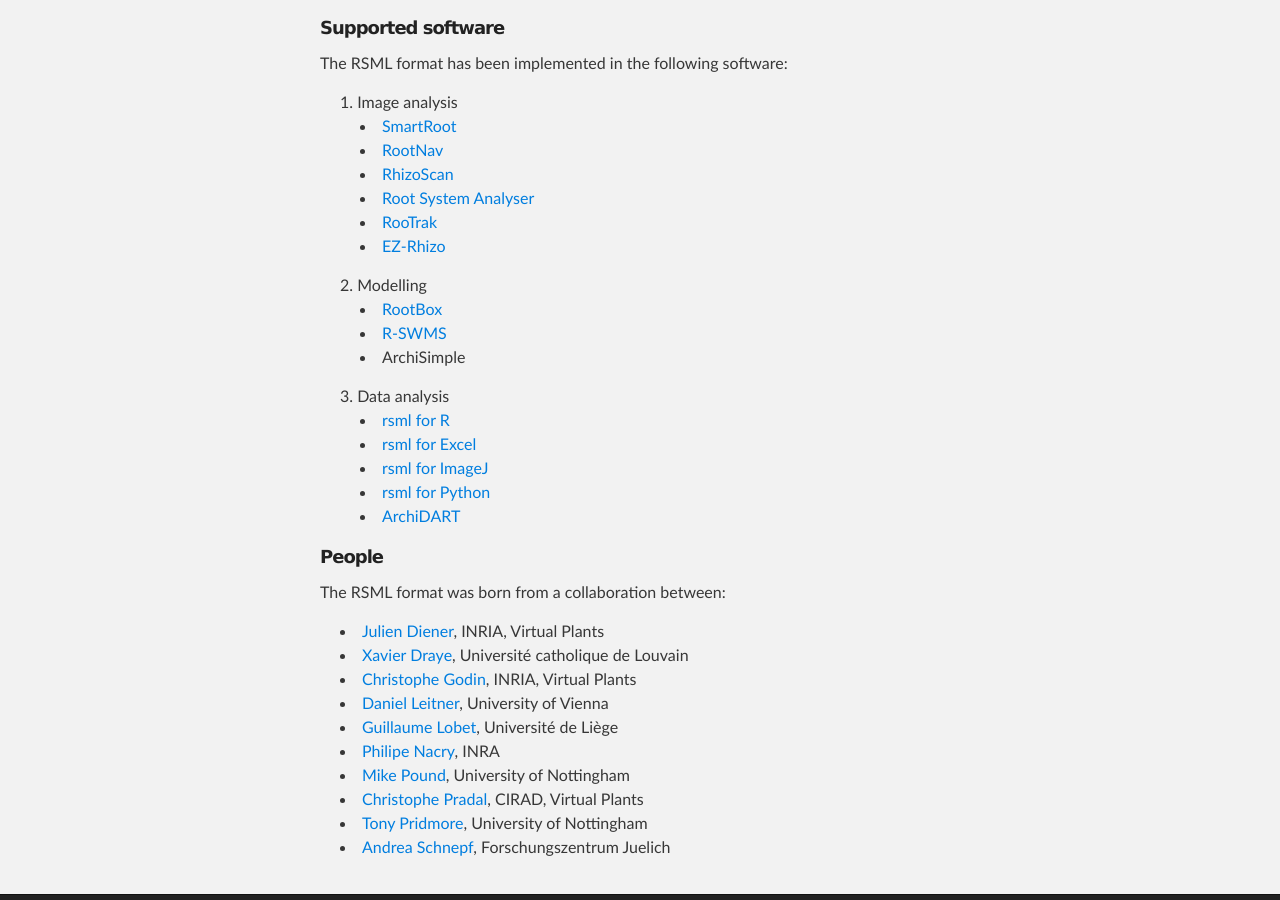
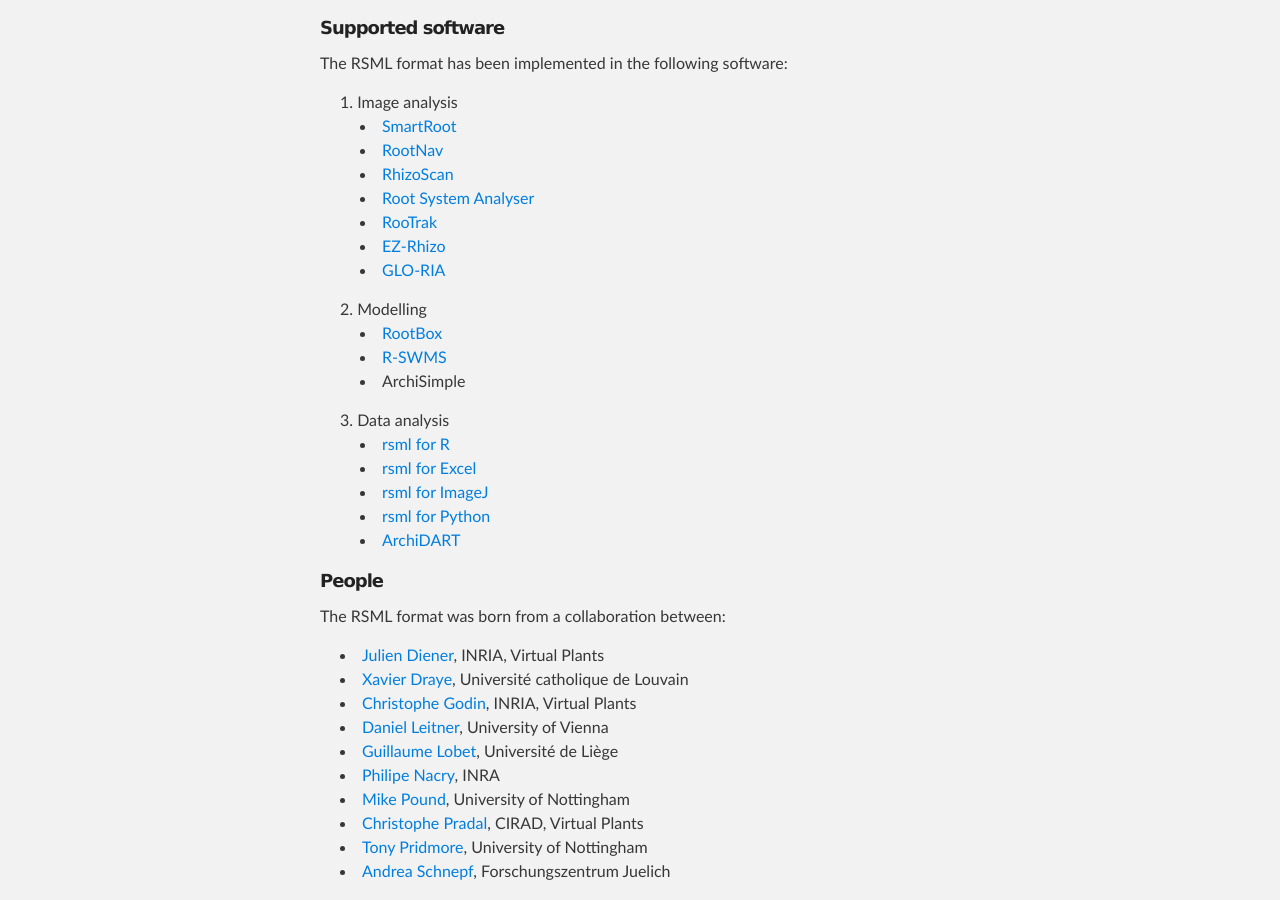
Before and after one commit to RootSystemML/RootSystemML.github.io, a Jekyll site: the page built from index.md, in a window 1280 px wide and 900 px high, scrolled down 1051 px. Built offline with Jekyll 4.4.1, drawn with Linux system fonts in a browser that asks for light colours.

Commit message:
Update index.md

```diff
--- a/index.md
+++ b/index.md
@@ -39,6 +39,7 @@
   - [Root System Analyser](http://www.csc.univie.ac.at/rootbox/rsa.html)
   - [RooTrak](http://www.rootrak.net)
   - [EZ-Rhizo](http://www.psrg.org.uk/plant-biometrics.html)
+  - [GLO-RIA](http://www.rrlab.org/GLO-Roots/)
 
 2. Modelling
   - [RootBox](http://www.csc.univie.ac.at/rootbox)
```
